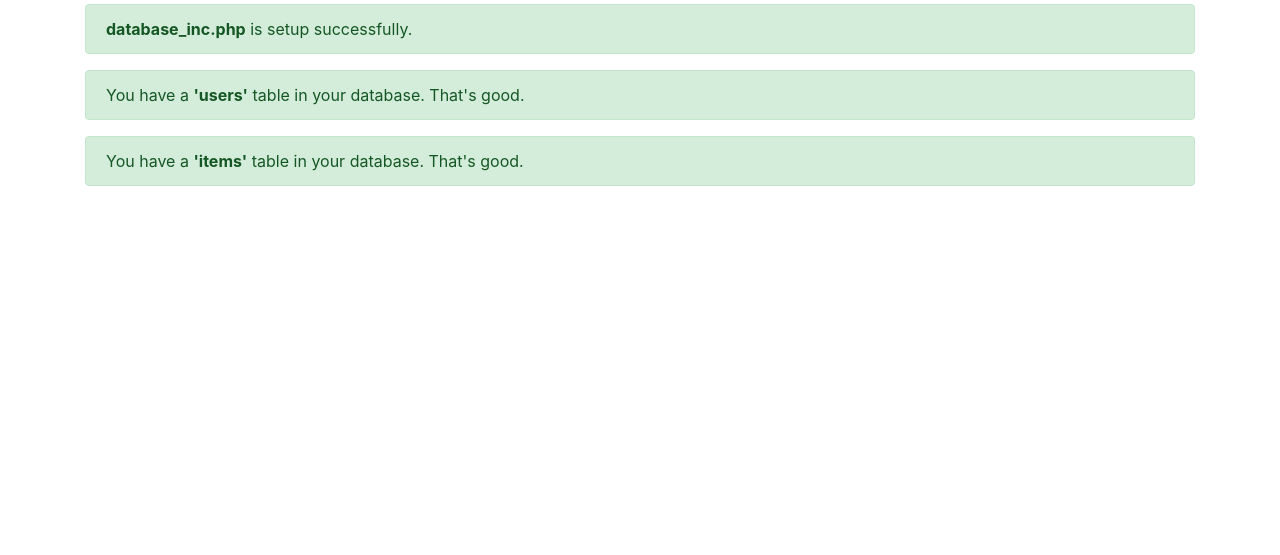
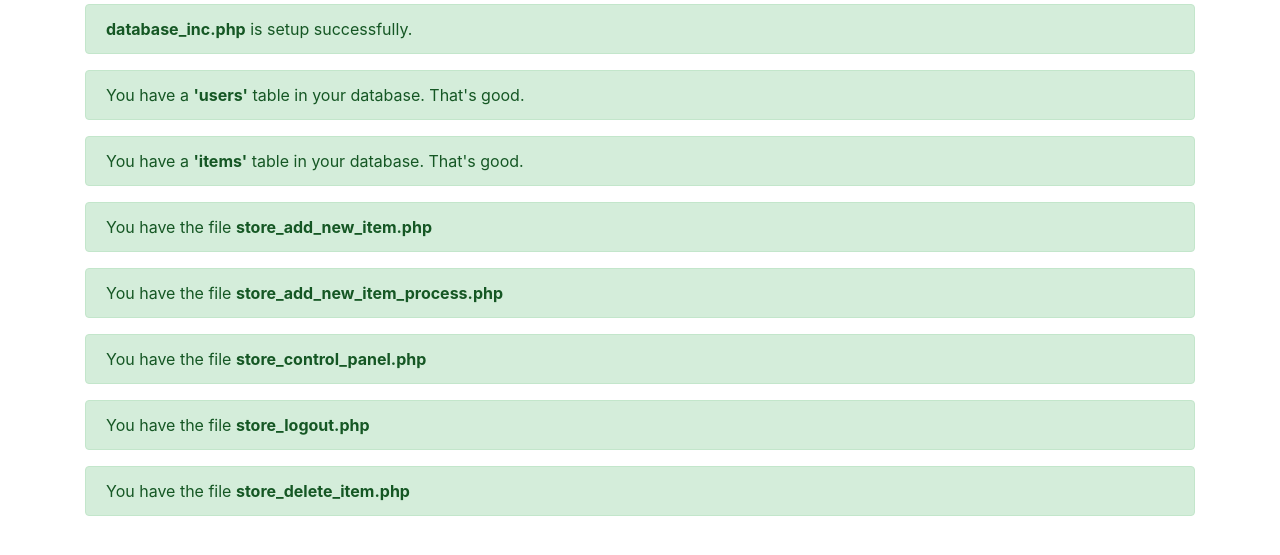
Before and after one commit to bmackenty/DesigningSolutionsThroughProgramming, a PHP site: page /store_setup.php in a window 1280 px wide. Shown: the part 232-787 px from the top of the page. Run offline with PHP 8.4, Linux system fonts and the light colour scheme; data that the repository does not hold is empty.

Commit message:
Update store_setup.php

```diff
--- a/store_setup.php
+++ b/store_setup.php
@@ -123,7 +123,6 @@ else
         description TEXT NULL,
         image TEXT NULL,
         quantity TEXT NULL
-
         )";
     mysqli_query($connect, $sql_create_items); ?>
         <div class="alert alert-success" role="alert">
@@ -132,6 +131,117 @@ else
     <?php
 }
 ?>
+
+<?php
+$filename = 'store_add_new_item.php';
+if (file_exists($filename)) { ?>
+    <div class="alert alert-success" role="alert">
+    You have the file <strong>store_add_new_item.php</strong>
+    </div>
+<?php
+} else { ?>
+    <div class="alert alert-danger" role="alert">
+    Error: You do NOT HAVE the file <strong>store_add_new_item.php</strong>
+    </div>
+    <ul>
+        <li>get the file <a target="_new" href="https://github.com/bmackenty/DesigningSolutionsThroughProgramming/blob/master/store_add_new_item.php">from here</a>
+        <li>upload the file to our remote host in Germany</li>
+        <li>reload this file</li>
+    </ul>
+<?php
+die;
+}
+?>
+
+<?php
+$filename = 'store_add_new_item_process.php';
+if (file_exists($filename)) { ?>
+    <div class="alert alert-success" role="alert">
+    You have the file <strong>store_add_new_item_process.php</strong>
+    </div>
+<?php
+} else { ?>
+    <div class="alert alert-danger" role="alert">
+    Error: You do NOT HAVE the file <strong>store_add_new_item_process.php</strong>
+    </div>
+    <ul>
+        <li>get the file <a target="_new" href="https://github.com/bmackenty/DesigningSolutionsThroughProgramming/blob/master/store_add_new_item_process.php">from here</a>
+        <li>upload the file to our remote host in Germany</li>
+        <li>reload this file</li>
+    </ul>
+<?php
+die;
+}
+?>
+
+
+<?php
+$filename = 'store_control_panel.php';
+if (file_exists($filename)) { ?>
+    <div class="alert alert-success" role="alert">
+    You have the file <strong>store_control_panel.php</strong>
+    </div>
+<?php
+} else { ?>
+    <div class="alert alert-danger" role="alert">
+    Error: You do NOT HAVE the file <strong>store_control_panel.php</strong>
+    </div>
+    <ul>
+        <li>get the file <a target="_new" href="https://github.com/bmackenty/DesigningSolutionsThroughProgramming/blob/master/store_control_panel.php">from here</a>
+        <li>upload the file to our remote host in Germany</li>
+        <li>reload this file</li>
+    </ul>
+<?php
+die;
+}
+?>
+
+<?php
+$filename = 'store_logout.php';
+if (file_exists($filename)) { ?>
+    <div class="alert alert-success" role="alert">
+    You have the file <strong>store_logout.php</strong>
+    </div>
+<?php
+} else { ?>
+    <div class="alert alert-danger" role="alert">
+    Error: You do NOT HAVE the file <strong>store_logout.php</strong>
+    </div>
+    <ul>
+        <li>get the file <a target="_new" href="https://github.com/bmackenty/DesigningSolutionsThroughProgramming/blob/master/store_logout.php">from here</a>
+        <li>upload the file to our remote host in Germany</li>
+        <li>reload this file</li>
+    </ul>
+<?php
+die;
+}
+?>
+
+
+<?php
+$filename = 'store_delete_item.php';
+if (file_exists($filename)) { ?>
+    <div class="alert alert-success" role="alert">
+    You have the file <strong>store_delete_item.php</strong>
+    </div>
+<?php
+} else { ?>
+    <div class="alert alert-danger" role="alert">
+    Error: You do NOT HAVE the file <strong>store_delete_item.php</strong>
+    </div>
+    <ul>
+        <li>get the file <a target="_new" href="https://github.com/bmackenty/DesigningSolutionsThroughProgramming/blob/master/store_delete_item.php">from here</a>
+        <li>upload the file to our remote host in Germany</li>
+        <li>reload this file</li>
+    </ul>
+<?php
+die;
+}
+?>
+
+
+
+
 
     <!-- =========================================== -->
     <!-- PLEASE DO NOT EDIT ANYTHING BELOW THIS LINE -->
```
